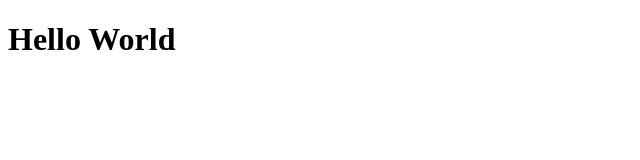
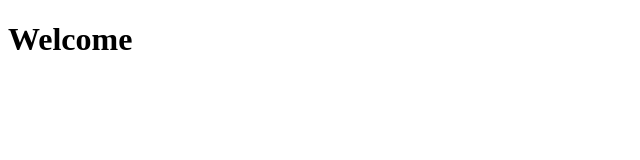
Before and after one commit to mahdi-hsoumi/Learn_Git, a plain HTML site: page index.html in a window 1280 px wide. Shown: the whole page, without its empty margins (0-640 px from the left). Drawn offline with Linux system fonts and the light colour scheme.

Commit message:
changed h1 text

```diff
--- a/index.html
+++ b/index.html
@@ -8,7 +8,7 @@
 </head>
 <body>
     <h1>
-        Hello World
+        Welcome
     </h1>
 </body>
 </html>
```
